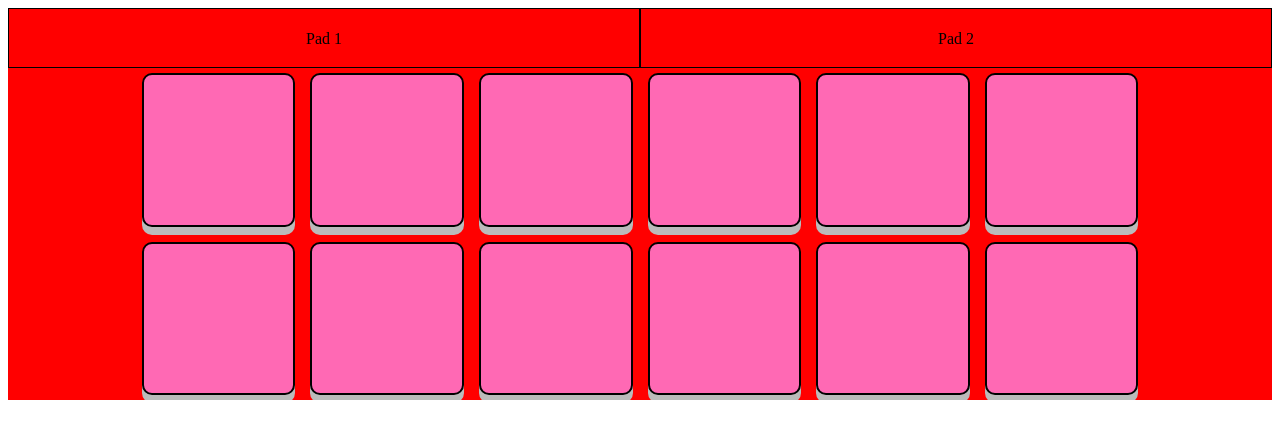
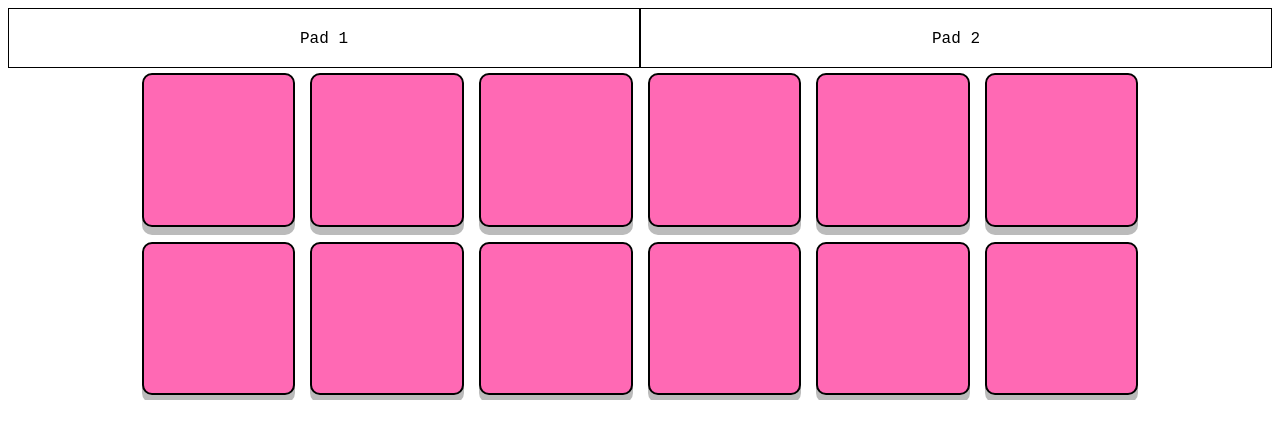
Before and after one commit to sundstrom03/Drumpad, a plain HTML site: page index.html in a window 1280 px wide. Drawn offline with Linux system fonts and the light colour scheme.

Commit message:
Update style.css

```diff
--- a/css/style.css
+++ b/css/style.css
@@ -13,6 +13,8 @@ overflow: auto;
  height: 60px;
  line-height: 60px;
  text-align: center;
+font-family: 'Courier New', Courier, monospace;
+
 }
 .pads {
 	display: grid;
@@ -44,7 +46,3 @@ overflow: auto;
 #pad2 .btn {
 	background-color: aquamarine;
 }
-
-.container {
-	background-color: red;
-}
```
